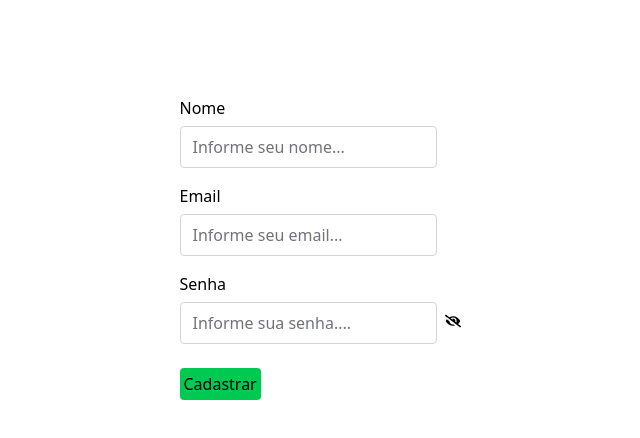
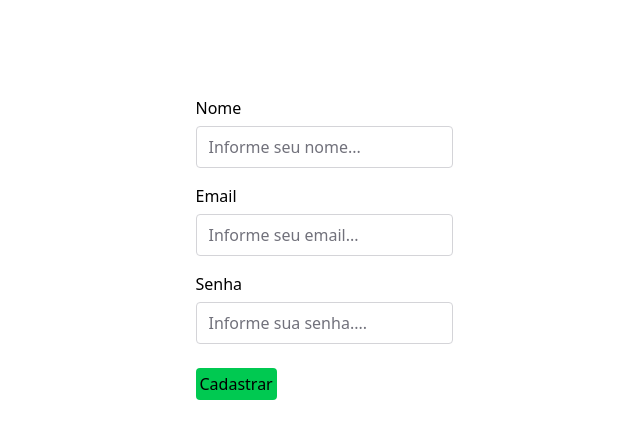
Before and after one commit to NathanRodriguesVieira99/Estudos-React-Hook-Form-e-Zod, a Next.js app: page / in a window 1280 px wide. Shown: the top 438 px of the page, without its empty margins (316-956 px from the left). Built offline with nearby package versions, Linux system fonts and the light colour scheme.

Commit message:
refactor: remove password visibility toggle logic from Input component

```diff
--- a/src/components/Form/Input.tsx
+++ b/src/components/Form/Input.tsx
@@ -1,4 +1,4 @@
-import { useState, type ComponentProps } from 'react';
+import { type ComponentProps } from 'react';
 import { useFormContext } from 'react-hook-form'; // importa o contexto do React Hook Form
 import { FaEye, FaEyeSlash } from 'react-icons/fa';
 
@@ -8,14 +8,7 @@ interface InputProps extends ComponentProps<'input'> {
 }
 
 export const Input = ({ name, placeholder, ...props }: InputProps) => {
-  const [showPassword, setShowPassword] = useState(false); // estado para gerenciar a exibição da senha (começa como false pra não mostrar)
-  const isPassword = props.type === 'password'; // verifica se o tipo do input (vindo de ...props) é password
   const { register } = useFormContext(); // chama o register usando o contexto do react hook form
-
-  // função que altera o estado de exibição da senha (de false pra true e vice-versa)
-  const handleShowPassword = () => {
-    setShowPassword((prev) => !prev);
-  };
 
   return (
     <div>
@@ -25,14 +18,7 @@ export const Input = ({ name, placeholder, ...props }: InputProps) => {
         placeholder={placeholder}
         {...register(name)} // conecta o input ao react hook form usando a prop name
         {...props}
-        type={isPassword ? (showPassword ? 'text' : 'password') : props.type} // se o input for do tipo password o input vira do tipo text e exibe a senha, caso contrario continua sendo password e não exibe
       />
-      {/* renderiza o botão com os ícones de exibição de senha caso o estado isPassword seja true */}
-      {isPassword && (
-        <button type="button" onClick={handleShowPassword} className="m-2">
-          {showPassword ? <FaEye /> : <FaEyeSlash />}
-        </button>
-      )}
     </div>
   );
 };
```
